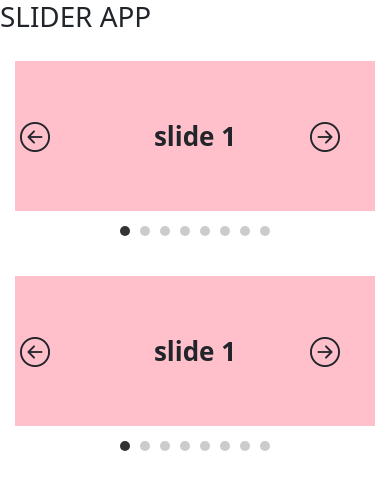
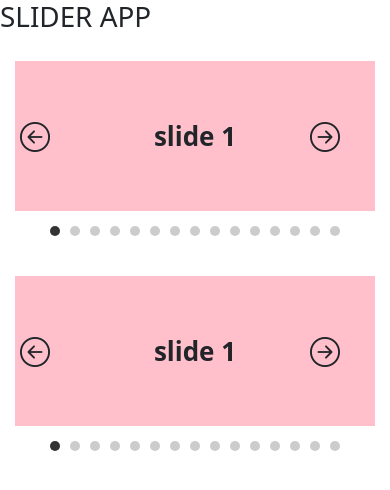
Before and after one commit to nayerasami/reusable-slider, an Angular app: page /home in a window 390 px wide. Shown: the top 490 px of the page. Built offline with nearby package versions, Linux system fonts and the light colour scheme.

Commit message:
handle default responsive configurations

```diff
--- a/src/app/components/home/home.component.ts
+++ b/src/app/components/home/home.component.ts
@@ -41,8 +41,8 @@ export class HomeComponent {
     indicators: true,
     infiniteScroll: true,
     isDraggable: false,
-    numberOfVisibleItems: 4,
-    stepSize:3,
+    numberOfVisibleItems: 1,
+    stepSize:1,
     //spaceBetween:50,
    // rtl: true,
     animation: 'ease-in-out',
@@ -61,13 +61,13 @@ export class HomeComponent {
     { id: 6, name: 'slide 6' },
     { id: 7, name: 'slide 7' },
     { id: 8, name: 'slide 8' },
-  //   { id: 9, name: 'slide 9' },
-  //  { id: 10, name: 'slide 10' },
-  //   { id: 11, name: 'slide 11' },
-  //  { id: 12, name: 'slide 12' },
-    //{ id: 13, name: 'slide 13' },
-    // { id: 14, name: 'slide 14' },
-    // { id: 15, name: 'slide 15' },
+    { id: 9, name: 'slide 9' },
+   { id: 10, name: 'slide 10' },
+    { id: 11, name: 'slide 11' },
+   { id: 12, name: 'slide 12' },
+    { id: 13, name: 'slide 13' },
+    { id: 14, name: 'slide 14' },
+    { id: 15, name: 'slide 15' },
   ]
 
 
--- a/src/app/components/slider/slider.component.ts
+++ b/src/app/components/slider/slider.component.ts
@@ -96,21 +96,30 @@ export class SliderComponent implements OnInit {
 
     }
     if (changes['responsiveOptions']) {
-      this.sortedResponsiveOptons = this.responsiveOptions.sort((a: any, b: any) => parseInt(a.breakpoint.replace('px', ''), 10) - parseInt(b.breakpoint.replace('px', ''), 10));
+      if( this.responsiveOptions && this.responsiveOptions.length === 0) {
+         this.sortedResponsiveOptons = this.responsiveOptions.sort((a: any, b: any) => parseInt(a.breakpoint.replace('px', ''), 10) - parseInt(b.breakpoint.replace('px', ''), 10));
       this.largestBreakpoint = this.sortedResponsiveOptons[this.sortedResponsiveOptons.length - 1];
       this.applyResponsiveOptions();
+      }else{
+        this.setDefaultSliderSettings()
+      }
       this.calculateSliderPosition();
+
     }
   }
-
+  setDefaultSliderSettings(): void {
+    if (this.sliderOptions) {
+      this.numberOfVisibleItems = this.sliderOptions.numberOfVisibleItems || 4;
+      this.stepSize = this.sliderOptions.stepSize || 1;
+      this.calculateIndicators();
+    }
+  }
   calculateIndicators() {
     if (this.isInfiniteScroll) {
-      // For infinite scroll, indicators represent positions in the original items only
       const originalLength = this.clonedSliderItems.length;
       const totalSlides = Math.ceil(originalLength / this.stepSize);
       this.indicatorsLength = totalSlides;
       this.indicatorsArray = Array.from({ length: this.indicatorsLength }, (_, i) => i);
-      // maxCurrentIndex is not used in infinite scroll, but set it for consistency
       this.maxCurrentIndex = originalLength - this.numberOfVisibleItems;
     } else {
       const totalSlides = (this.clonedSliderItems.length / this.numberOfRows - this.numberOfVisibleItems) / this.stepSize + 1;
@@ -183,7 +192,6 @@ export class SliderComponent implements OnInit {
         };
         this.numberOfVisibleItems = config.numVisible;
         this.stepSize = config.numScroll;
-        // this.maxCurrentIndex = (this.sliderItems.length - 1) / this.numberOfRows - (config.numVisible - config.numScroll);
         this.calculateIndicators()
         configFound = true;
         break;
@@ -193,11 +201,11 @@ export class SliderComponent implements OnInit {
       this.sliderOptions = {
         ...this.sliderOptions,
         numberOfVisibleItems: this.largestBreakpoint.numVisible,
+        stepSize:this.largestBreakpoint.numScroll,
       };
       this.numberOfVisibleItems = this.largestBreakpoint.numVisible;
       this.stepSize = this.largestBreakpoint.numScroll || 1;
       this.calculateIndicators()
-      //this.maxCurrentIndex = (this.sliderItems.length - 1) / this.numberOfRows - (this.largestBreakpoint.numVisible - this.stepSize);
     }
     // Reset current index if it exceeds the new maximum
     if (this.currentIndex > this.maxCurrentIndex) {
@@ -227,11 +235,11 @@ export class SliderComponent implements OnInit {
     const timeout = parseFloat(this.animationSpeed) * 1000;
     setTimeout(() => {
       this.isTransitionEnabled = false;
-      if (this.currentIndex >= this.sliderItems.length - this.numberOfVisibleItems) {
+      if (this.currentIndex >= this.sliderItems.length - (this.numberOfVisibleItems * this.numberOfRows)) {
         this.currentIndex = this.currentIndex - this.clonedSliderItems.length;
-      } else if (this.currentIndex < this.numberOfVisibleItems) {
-        const stepsIntoStartClones = this.numberOfVisibleItems - this.currentIndex;
-        this.currentIndex = this.numberOfVisibleItems + this.clonedSliderItems.length - stepsIntoStartClones;
+      } else if (this.currentIndex < (this.numberOfVisibleItems * this.numberOfRows)) {
+        const stepsIntoStartClones = (this.numberOfVisibleItems * this.numberOfRows) - this.currentIndex;
+        this.currentIndex = (this.numberOfVisibleItems * this.numberOfRows) + this.clonedSliderItems.length - stepsIntoStartClones;
       }
       this.calculateSliderPosition();
     }, timeout);
@@ -268,9 +276,9 @@ export class SliderComponent implements OnInit {
     if (normalizedIndex < 0) {
       normalizedIndex = this.clonedSliderItems.length + normalizedIndex;
     } else if (normalizedIndex >= this.clonedSliderItems.length) {
-      normalizedIndex = normalizedIndex -this.clonedSliderItems.length;
+      normalizedIndex = normalizedIndex - this.clonedSliderItems.length;
     }
-    normalizedIndex = Math.max(0, Math.min(normalizedIndex,this.clonedSliderItems.length - 1));
+    normalizedIndex = Math.max(0, Math.min(normalizedIndex, this.clonedSliderItems.length - 1));
     return Math.floor(normalizedIndex / this.stepSize);
   }
 
@@ -335,9 +343,9 @@ export class SliderComponent implements OnInit {
     if (!this.isDragging || !this.isDraggable) return;
 
     this.isDragging = false;
-    this.isTransitionEnabled = true; // Re-enable transitions
+    this.isTransitionEnabled = true;
     const containerWidth = this.numberOfRows > 1 ? this.multiRowSlider.nativeElement.offsetWidth : this.singleRowSlider.nativeElement.offsetWidth; const dragPercentage = Math.abs(event.deltaX) / containerWidth;
-    const stepWidth = 100 / this.numberOfVisibleItems; // Width of one visible item in percentage
+    const stepWidth = 100 / this.numberOfVisibleItems;
     const stepsToMove = Math.ceil((dragPercentage * 100) / stepWidth);
     const dragDistance = Math.abs(event.deltaX);
     const shouldMove = dragDistance > this.dragThreshold && stepsToMove > 0;
```
